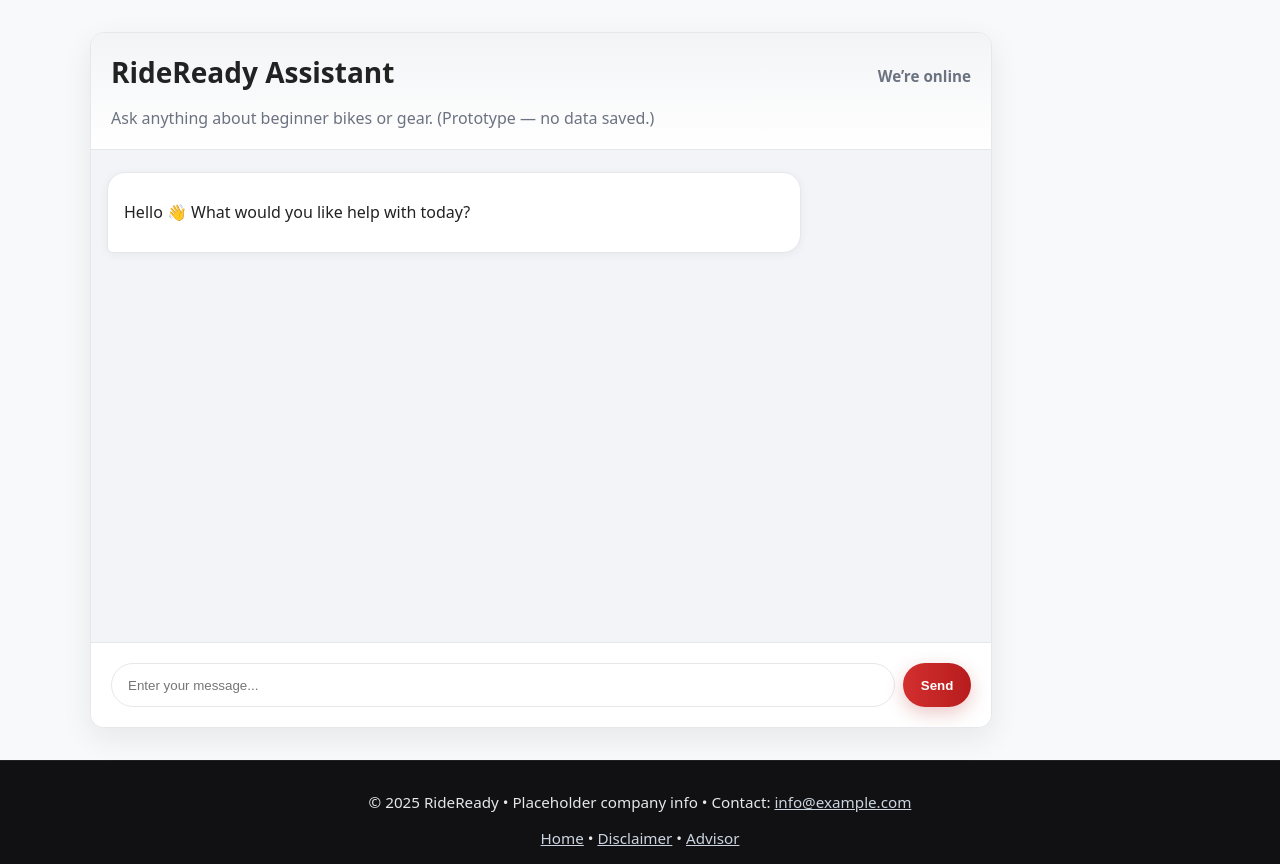
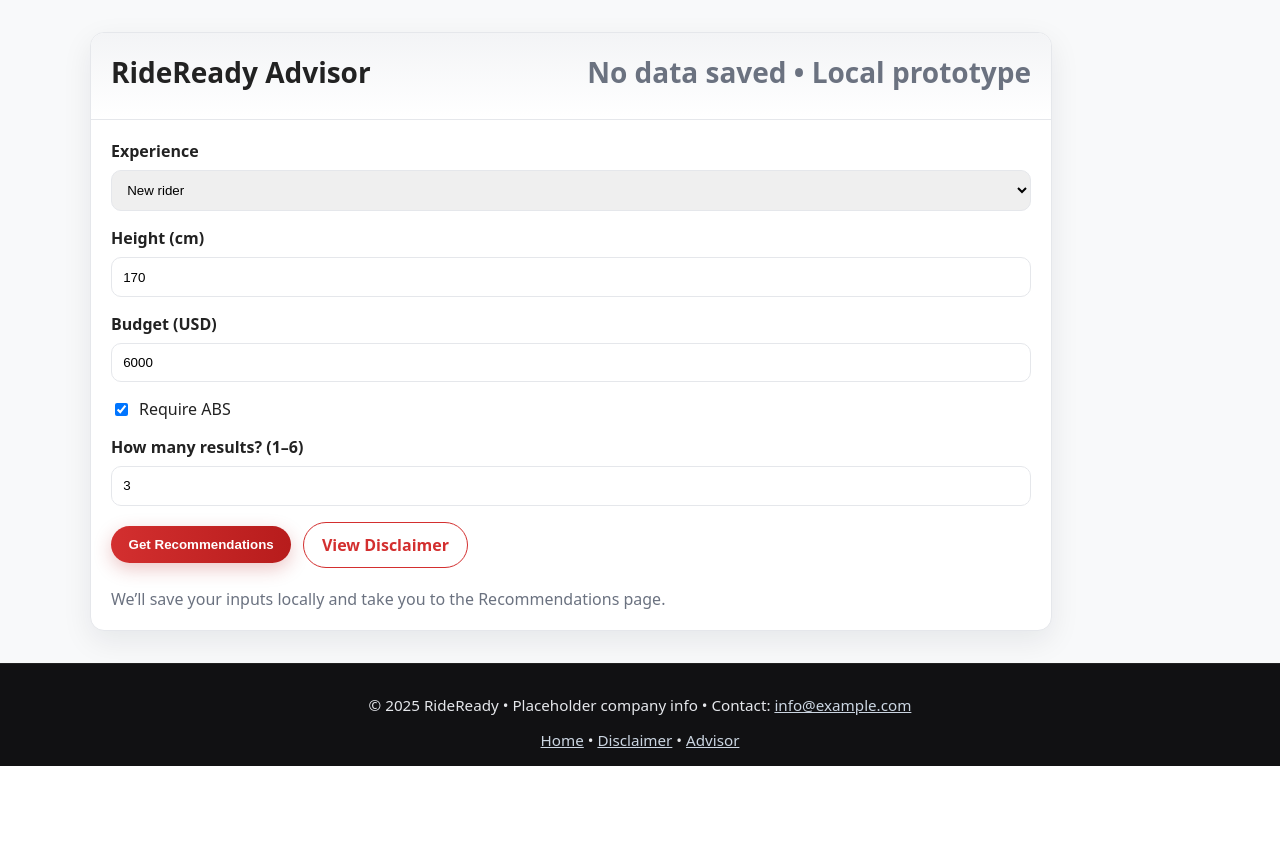
Before and after one commit to htran174/moto-advisor, a Flask app: page /advisor in a window 1280 px wide. Shown: the part 84-948 px from the top of the page. After the commit the page ends 850 px from the top, so only its background shows below. Run offline with Flask 3, Linux system fonts and the light colour scheme.

Commit message:
broke advisor apart into smaller file

```diff
--- a/templates/advisor.html
+++ b/templates/advisor.html
@@ -1,111 +1,84 @@
 {% extends "base.html" %}
 {% block content %}
-  <section class="card" style="width:100%; max-width: 900px; overflow:hidden;">
-    <!-- Chat header -->
-    <div class="section-pad" style="background: linear-gradient(180deg, #F3F4F6, #FFFFFF); border-bottom: 1px solid var(--border);">
-      <h2 class="title" style="display:flex; align-items:center; gap:.5rem;">
-        <span class="title">RideReady Assistant</span>
-        <span style="margin-left:auto; font-size:.95rem; color:var(--muted);">We’re online</span>
+<section class="card" style="width:100%; max-width: 960px; overflow: hidden;">
+  <!-- Header -->
+  <div class="section-pad" style="background: linear-gradient(180deg, #F3F4F6, #FFFFFF); border-bottom:1px solid var(--border);">
+    <h2 class="title" style="display:flex; align-items:center; gap:.75rem; flex-wrap:wrap;">
+      <span>RideReady Advisor</span>
+      <span class="subtitle" style="margin-left:auto;">No data saved • Local prototype</span>
     </h2>
-      <p class="subtitle">Ask anything about beginner bikes or gear. (Prototype — no data saved.)</p>
   </div>
 
-    <!-- Chat body -->
-    <div id="chatBody" style="padding: 1rem; height: 460px; overflow:auto; background: var(--surface-2);">
-      <!-- Initial system message -->
-      <div class="bubble bot">
-        <p>Hello 👋 What would you like help with today?</p>
-        <time></time>
-      </div>
+  <!-- Inputs -->
+  <div class="section-pad" style="display:grid; gap:1rem;">
+    <form id="inputsForm" style="display:grid; gap:1rem;">
+      <div style="display:grid; gap:.5rem;">
+        <label for="experience" style="font-weight:600;">Experience</label>
+        <select id="experience" name="experience" style="padding:.7rem; border:1px solid var(--border); border-radius:10px;">
+          <option value="new" selected>New rider</option>
+          <option value="returning">Returning rider</option>
+        </select>
       </div>
 
-    <!-- Composer -->
-    <form id="chatForm" class="section-pad" style="display:flex; gap:.5rem; border-top:1px solid var(--border); background: var(--surface);">
-      <label for="chatInput" class="sr-only">Enter your message</label>
-      <input id="chatInput" name="message" type="text" autocomplete="off" placeholder="Enter your message..."
-             style="flex:1; padding:.85rem 1rem; border:1px solid var(--border); border-radius: 999px; background:#fff;">
-      <button class="btn btn-primary" type="submit" aria-label="Send message">Send</button>
+      <div style="display:grid; gap:.5rem;">
+        <label for="height_cm" style="font-weight:600;">Height (cm)</label>
+        <input id="height_cm" name="height_cm" type="number" min="140" max="210" value="170"
+               style="padding:.7rem; border:1px solid var(--border); border-radius:10px;">
+      </div>
+
+      <div style="display:grid; gap:.5rem;">
+        <label for="budget_usd" style="font-weight:600;">Budget (USD)</label>
+        <input id="budget_usd" name="budget_usd" type="number" min="1000" max="20000" step="100" value="6000"
+               style="padding:.7rem; border:1px solid var(--border); border-radius:10px;">
+      </div>
+
+      <div style="display:flex; align-items:center; gap:.5rem;">
+        <input id="abs_toggle" type="checkbox" checked>
+        <label for="abs_toggle">Require ABS</label>
+      </div>
+
+      <div style="display:grid; gap:.5rem;">
+        <label for="k" style="font-weight:600;">How many results? (1–6)</label>
+        <input id="k" name="k" type="number" min="1" max="6" value="3"
+               style="padding:.7rem; border:1px solid var(--border); border-radius:10px;">
+      </div>
+
+      <div style="display:flex; gap:.75rem; align-items:center; flex-wrap:wrap;">
+        <button id="btnGet" class="btn btn-primary" type="button">Get Recommendations</button>
+        <a href="{{ url_for('disclaimer') }}" class="btn btn-outline" style="text-decoration:none;">View Disclaimer</a>
+      </div>
+      <p class="subtitle" style="margin: .25rem 0 0;">We’ll save your inputs locally and take you to the Recommendations page.</p>
     </form>
+  </div>
 </section>
-
-  <style>
-    .bubble{
-      max-width: 76%;
-      padding: .75rem 1rem;
-      margin: .35rem 0;
-      border-radius: 18px;
-      line-height: 1.45;
-      box-shadow: 0 2px 10px rgba(0,0,0,.05);
-      word-wrap: break-word;
-    }
-    .bubble time{
-      display:block;
-      font-size: .75rem;
-      color: var(--muted);
-      margin-top: .35rem;
-    }
-    .bubble.user{
-      margin-left: auto;
-      background: linear-gradient(90deg, var(--primary), var(--primary-600));
-      color: #fff;
-      border-bottom-right-radius: 6px;
-    }
-    .bubble.bot{
-      background: #ffffff;
-      border: 1px solid var(--border);
-      color: var(--text);
-      border-bottom-left-radius: 6px;
-    }
-    .sr-only{
-      position:absolute;
-      width:1px; height:1px; padding:0; margin:-1px; overflow:hidden; clip:rect(0,0,0,0); white-space:nowrap; border:0;
-    }
-  </style>
 
 <script>
 (function(){
-      const chatBody = document.getElementById('chatBody');
-      const form = document.getElementById('chatForm');
-      const input = document.getElementById('chatInput');
+  const experience = document.getElementById('experience');
+  const height_cm  = document.getElementById('height_cm');
+  const budget_usd = document.getElementById('budget_usd');
+  const abs_toggle = document.getElementById('abs_toggle');
+  const kEl        = document.getElementById('k');
+  const btnGet     = document.getElementById('btnGet');
 
-      function ts(){
-        const d = new Date();
-        return d.toLocaleTimeString([], {hour:'2-digit', minute:'2-digit'});
+  btnGet.addEventListener('click', () => {
+    const profile = {
+      experience: experience.value,
+      height_cm: clamp(parseInt(height_cm.value || '170',10), 140, 210),
+      budget_usd: clamp(parseInt(budget_usd.value || '6000',10), 1000, 20000),
+      riding_style: [],
+      must_have: abs_toggle.checked ? ['abs'] : [],
+      k: clamp(parseInt(kEl.value || '3',10), 1, 6)
+    };
+    sessionStorage.setItem('rr.profile', JSON.stringify(profile));
+    // Start a fresh recommendations history for this session if not present
+    if(!sessionStorage.getItem('rr.history')){
+      sessionStorage.setItem('rr.history', JSON.stringify([]));
     }
+    window.location.href = "{{ url_for('recommendations') }}";
+  });
 
-      function scrollToBottom(){
-        chatBody.scrollTop = chatBody.scrollHeight;
-      }
-
-      function addBubble(text, who){
-        const div = document.createElement('div');
-        div.className = 'bubble ' + (who === 'user' ? 'user' : 'bot');
-        div.innerHTML = `<p>${escapeHtml(text)}</p><time>${ts()}</time>`;
-        chatBody.appendChild(div);
-        scrollToBottom();
-      }
-
-      function escapeHtml(str){
-        return str.replace(/[&<>"']/g, function(m){
-          return ({
-            '&':'&amp;','<':'&lt;','>':'&gt;','"':'&quot;',"'":'&#039;'
-          })[m];
-        });
-      }
-
-      form.addEventListener('submit', function(e){
-        e.preventDefault();
-        const text = (input.value || '').trim();
-        if(!text) return;
-        addBubble(text, 'user');
-        input.value = '';
-
-        // Prototype bot reply (pure frontend)
-        setTimeout(function(){
-          const reply = "Thanks! This is a prototype chat. Backend AI coming soon.";
-          addBubble(reply, 'bot');
-        }, 450);
-      });
+  function clamp(n, min, max){ return Math.max(min, Math.min(max, n||min)); }
 })();
 </script>
 {% endblock %}
```
Lines whose indentation alone changed are shown as unchanged.
